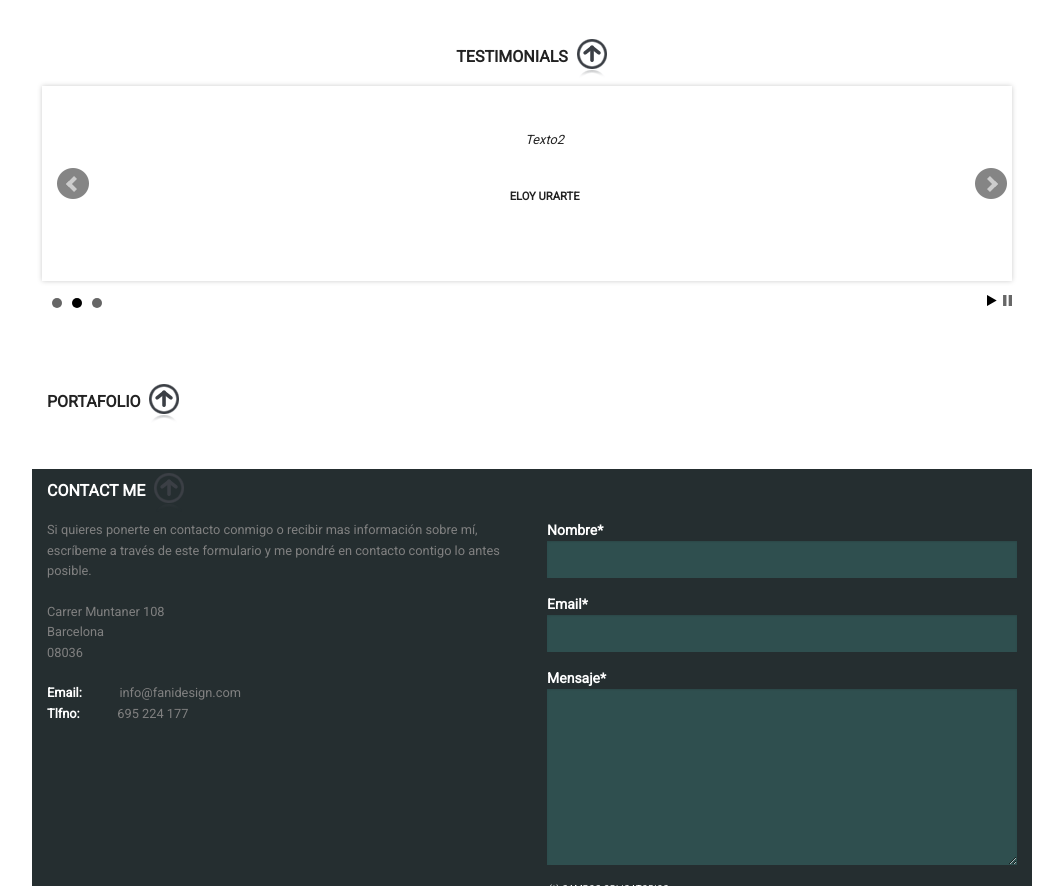
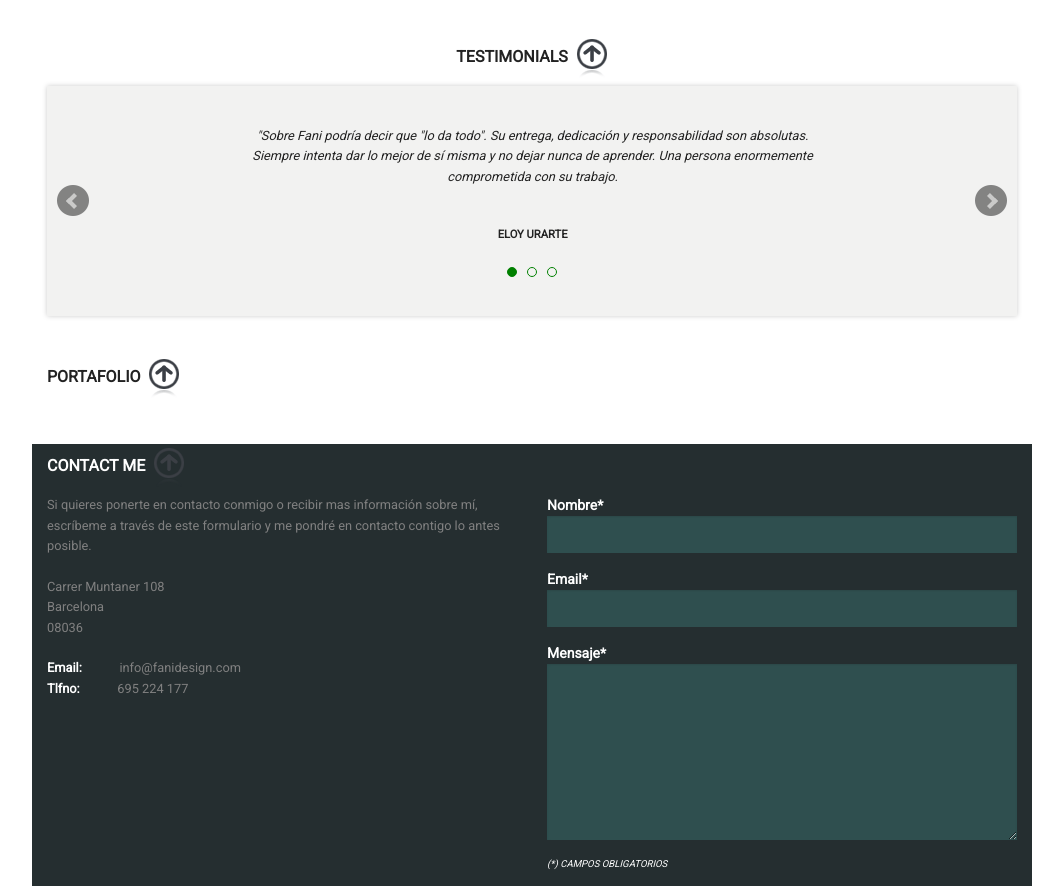
Before and after one commit to alu0100207385/Fany_design, a plain HTML site: page fanidesign.html in a window 1280 px wide. Shown: the part 2213-3099 px from the top of the page, without its empty margins (108-1171 px from the left). Drawn offline with nearby package versions, Linux system fonts and the light colour scheme.

Commit message:
ver0.13.0 (slider testimonials mejorado)

```diff
--- a/fanidesign.html
+++ b/fanidesign.html
@@ -265,9 +265,9 @@
 		<li><p><i>"Sobre Fani podría decir que "lo da todo". Su entrega, dedicación y responsabilidad son absolutas.<br>
 		Siempre intenta dar lo mejor de sí misma y no dejar nunca de aprender. Una persona enormemente<br>
 		comprometida con su trabajo.</i></p>
-		<p class="firma"><strong>ELOY URARTE</strong></p>
-		<li><p><i>Texto2</i></p><p class="firma"><strong>ELOY URARTE</strong></p></li>
-		<li><p><i>Texto3</i></p><p class="firma"><strong>ELOY URARTE</strong></p></li>
+		<p class="firma"><b>ELOY URARTE</b></p>
+		<li><p><i>Texto2</i></p><p class="firma"><b>ELOY URARTE</b></p></li>
+		<li><p><i>Texto3</i></p><p class="firma"><b>ELOY URARTE</b></p></li>
 	      </ul>
       </div>
     </div>
--- a/foundation-5.2.3/css/mystyle.css
+++ b/foundation-5.2.3/css/mystyle.css
@@ -85,8 +85,7 @@ html{
 }
 
 #testimonial_slider {
-  text-align:center;
-/*   background-color:#f2f2f1; */
+  text-align: center;
 }
 
 #testimonial_slider p{
@@ -94,8 +93,13 @@ html{
    margin-bottom: 4%;
 }
 
+#testimonial_slider li {
+  margin-left: -17px;
+  height: 230px;
+}
+
 .firma {
-  font-size:0.7rem;
+  font-size: 0.7rem;
 }
 
 #contacto{
--- a/js/slide1.js
+++ b/js/slide1.js
@@ -1,8 +1,6 @@
 $(document).ready(function(){
-    $('#testimonial_slider').bxSlider({
-      mode: 'fade',
-      auto: true,
-      autoControls: true,
-      pause: 4000
-    });
+  var slider = $('#testimonial_slider').bxSlider({
+    mode: 'horizontal',
+    speed: 800
+  });
 });
```
Also changed, not shown: js/jquery.bxslider.css.
